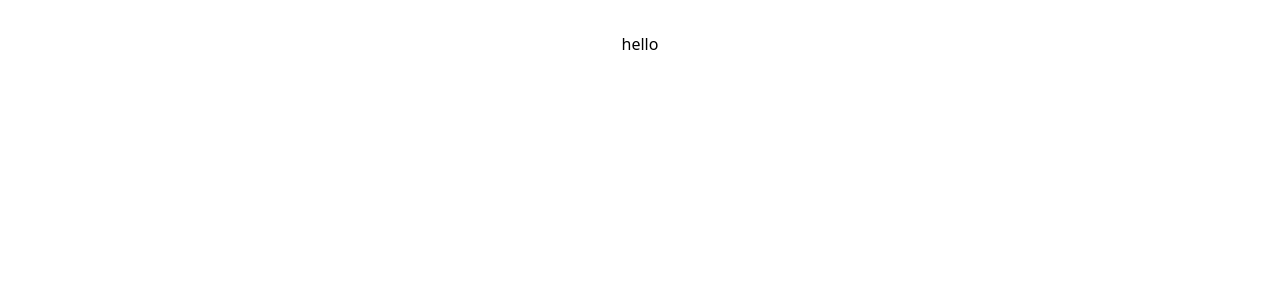
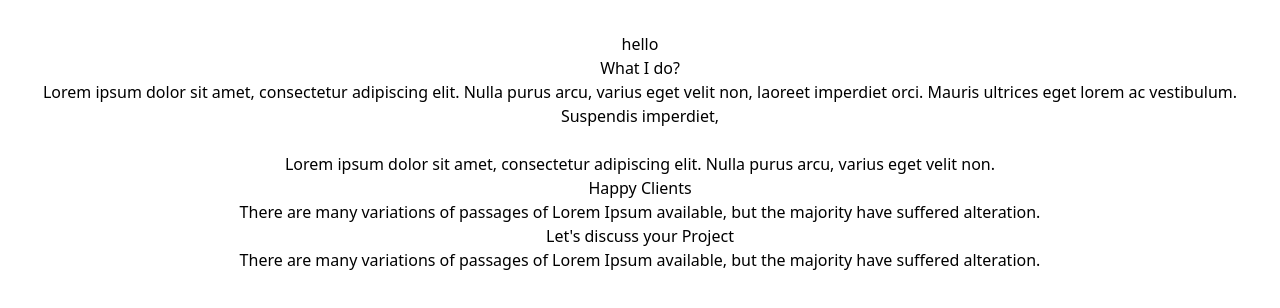
Before and after one commit to Jesari82/psd, a React (Vite) app: page / in a window 1280 px wide. Shown: the top 308 px of the page. Built offline with nearby package versions, Linux system fonts and the light colour scheme.

Commit message:
Created componnents for Services, Happy Clients and Contact

```diff
--- a/src/App.jsx
+++ b/src/App.jsx
@@ -1,17 +1,22 @@
-import { useState } from 'react'
-import reactLogo from './assets/react.svg'
-import viteLogo from '/vite.svg'
-import './App.css'
+import { useState } from "react";
+import reactLogo from "./assets/react.svg";
+import viteLogo from "/vite.svg";
+import "./App.css";
+import Services from "./components/Services";
+import HappyClients from "./components/HappyClients";
+import Contact from "./components/Contact";
 
 function App() {
-  const [count, setCount] = useState(0)
+  const [count, setCount] = useState(0);
 
   return (
     <>
       <p>hello</p>
-
+      <Services />
+      <HappyClients />
+      <Contact />
     </>
-  )
+  );
 }
 
-export default App
+export default App;
--- /dev/null
+++ b/src/components/Contact.jsx
@@ -0,0 +1,13 @@
+export default function Contact() {
+  return (
+    <>
+      <div>
+        <h1 className="font-bold text-lg">Let's discuss your Project</h1>
+        <p>
+          There are many variations of passages of Lorem Ipsum available, but
+          the majority have suffered alteration.
+        </p>
+      </div>
+    </>
+  );
+}
--- /dev/null
+++ b/src/components/HappyClients.jsx
@@ -0,0 +1,13 @@
+export default function HappyClients() {
+  return (
+    <>
+      <div>
+        <h1 className="font-bold text-lg">Happy Clients</h1>
+        <p>
+          There are many variations of passages of Lorem Ipsum available, but
+          the majority have suffered alteration.
+        </p>
+      </div>
+    </>
+  );
+}
--- /dev/null
+++ b/src/components/Services.jsx
@@ -0,0 +1,19 @@
+export default function Services() {
+  return (
+    <>
+      <div>
+        <h1 className="font-bold text-lg">What I do?</h1>
+        <p>
+          Lorem ipsum dolor sit amet, consectetur adipiscing elit. Nulla purus
+          arcu, varius eget velit non, laoreet imperdiet orci. Mauris ultrices
+          eget lorem ac vestibulum. Suspendis imperdiet,
+        </p>
+        <br />
+        <p>
+          Lorem ipsum dolor sit amet, consectetur adipiscing elit. Nulla purus
+          arcu, varius eget velit non.
+        </p>
+      </div>
+    </>
+  );
+}
```
